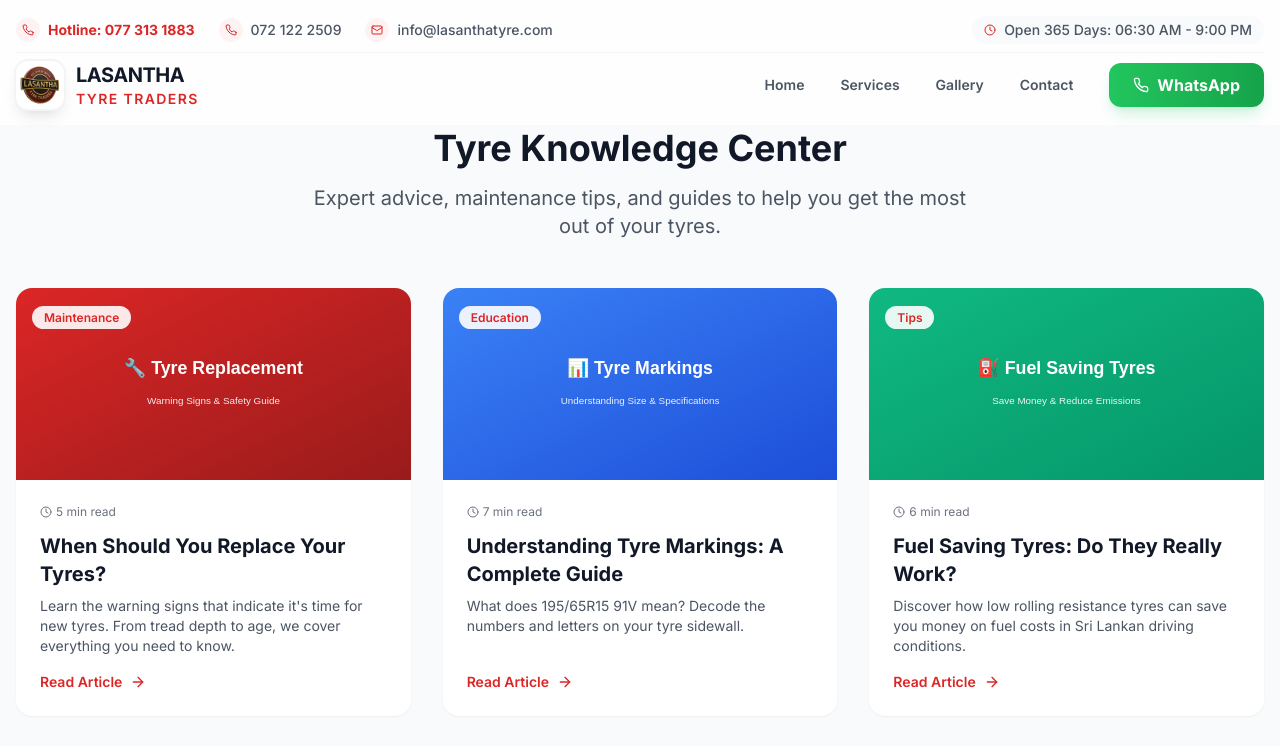
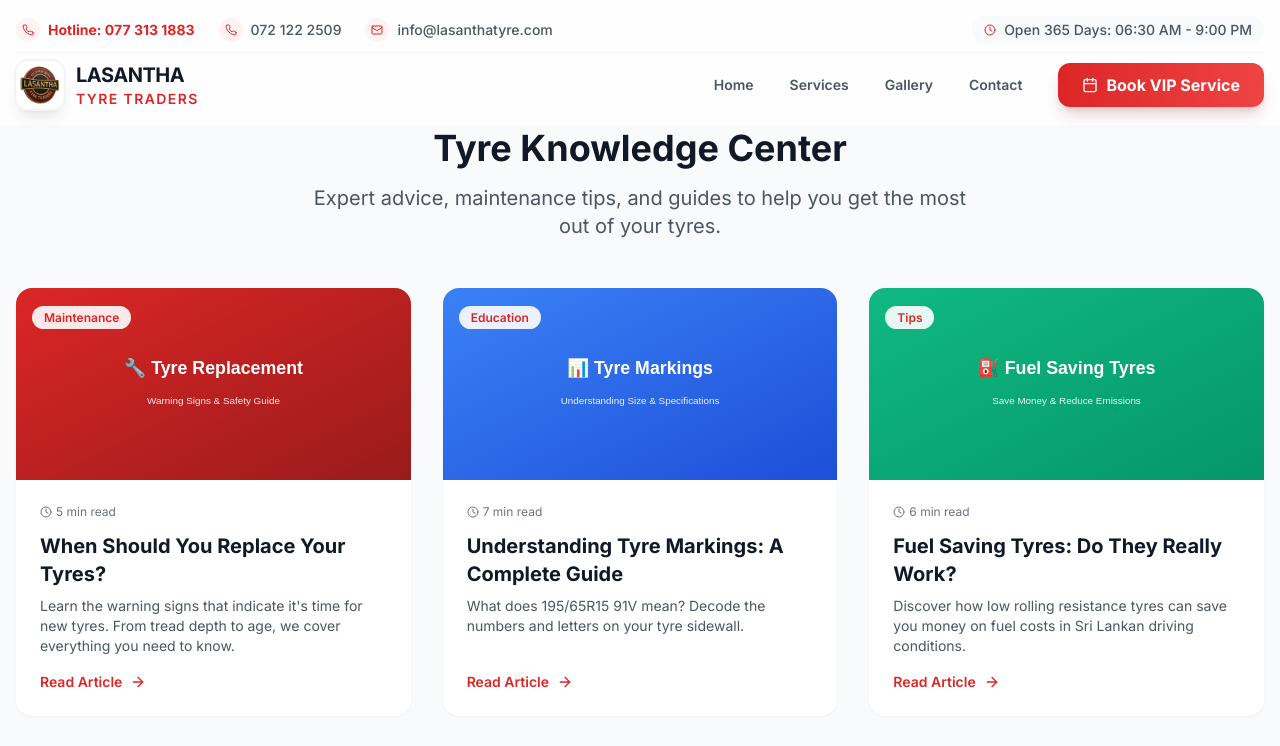
Before and after one commit to snath1993/lasantha-tire-website, a Next.js app: page /blog in a window 1280 px wide. Shown: the top 746 px of the page. Built offline with nearby package versions, Linux system fonts and the light colour scheme.

Commit message:
Route header VIP CTA through booking modal

```diff
--- a/src/components/Header.tsx
+++ b/src/components/Header.tsx
@@ -1,14 +1,16 @@
 'use client'
 
 import { motion, AnimatePresence } from 'framer-motion'
-import { Phone, Mail, Clock, Menu, X, ChevronRight } from 'lucide-react'
+import { Phone, Mail, Clock, Menu, X, ChevronRight, Calendar } from 'lucide-react'
 import Image from 'next/image'
 import Link from 'next/link'
 import { useState, useEffect } from 'react'
+import BookingModal from './BookingModal'
 
 export default function Header() {
   const [isScrolled, setIsScrolled] = useState(false)
   const [isMobileMenuOpen, setIsMobileMenuOpen] = useState(false)
+  const [isBookingOpen, setIsBookingOpen] = useState(false)
 
   useEffect(() => {
     const handleScroll = () => {
@@ -108,17 +110,16 @@ export default function Header() {
                 </Link>
               ))}
 
-              <motion.a
+              <motion.button
                 whileHover={{ scale: 1.05 }}
                 whileTap={{ scale: 0.95 }}
-                href="https://wa.me/94721222509?text=Hi,%20I%20need%20a%20tyre%20quote"
-                target="_blank"
-                rel="noopener noreferrer"
-                className="ml-4 bg-gradient-to-r from-green-500 to-green-600 hover:from-green-600 hover:to-green-700 text-white px-6 py-2.5 rounded-xl font-bold transition-all flex items-center gap-2 shadow-lg shadow-green-500/20"
+                type="button"
+                onClick={() => setIsBookingOpen(true)}
+                className="ml-4 bg-gradient-to-r from-primary-600 to-primary-500 hover:from-primary-500 hover:to-primary-400 text-white px-6 py-2.5 rounded-xl font-bold transition-all flex items-center gap-2 shadow-lg shadow-primary-900/20"
               >
-                <Phone className="w-4 h-4" />
-                <span>WhatsApp</span>
-              </motion.a>
+                <Calendar className="w-4 h-4" />
+                <span>Book VIP Service</span>
+              </motion.button>
             </motion.div>
 
             {/* Mobile Menu Button */}
@@ -154,19 +155,23 @@ export default function Header() {
                 </Link>
               ))}
 
-              <a
-                href="https://wa.me/94721222509?text=Hi,%20I%20need%20a%20tyre%20quote"
-                target="_blank"
-                rel="noopener noreferrer"
-                className="mt-4 w-full bg-green-500 text-white p-4 rounded-xl font-bold flex items-center justify-center gap-2"
+              <button
+                type="button"
+                onClick={() => {
+                  setIsBookingOpen(true)
+                  setIsMobileMenuOpen(false)
+                }}
+                className="mt-4 w-full bg-primary-600 hover:bg-primary-500 text-white p-4 rounded-xl font-bold flex items-center justify-center gap-2"
               >
-                <Phone className="w-5 h-5" />
-                Chat on WhatsApp
-              </a>
+                <Calendar className="w-5 h-5" />
+                Book VIP Service
+              </button>
             </div>
           </motion.div>
         )}
       </AnimatePresence>
+
+      <BookingModal isOpen={isBookingOpen} onClose={() => setIsBookingOpen(false)} />
     </>
   )
 }
```
